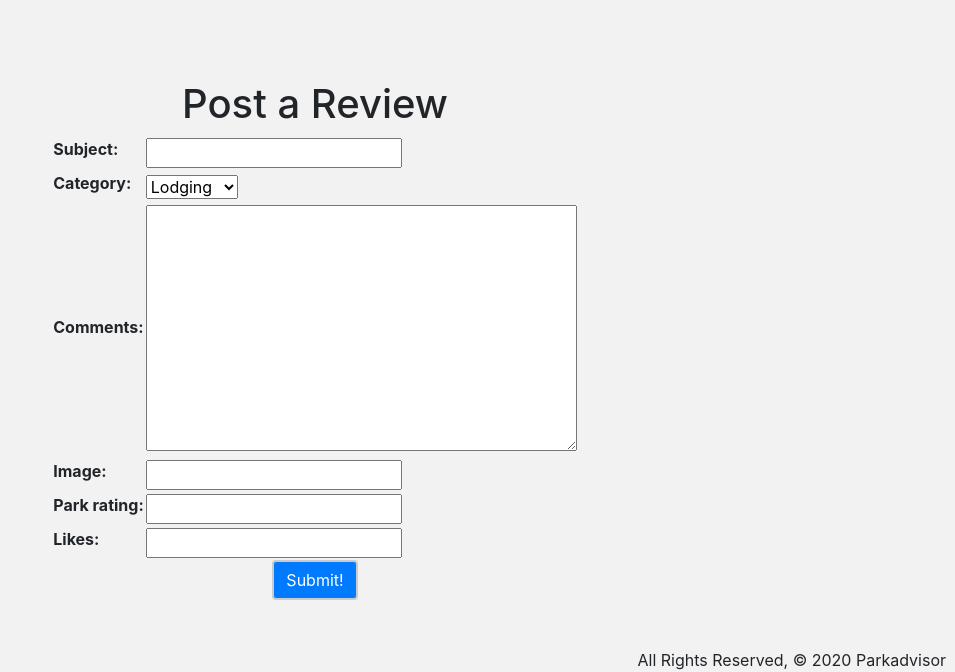
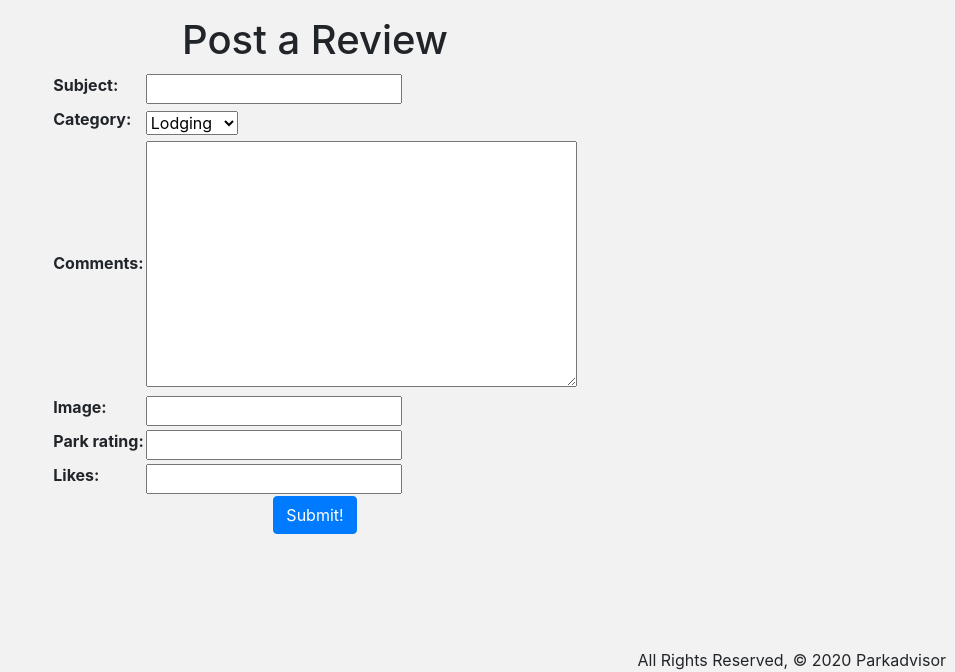
Before and after one commit to lauragsack/ParkAdvisor, a Django app: page /parks/1/add_review in a window 1280 px wide. Shown: the part 128-800 px from the top of the page, without its empty margins (325-1280 px from the left). Run offline with Django 3.2, Linux system fonts and the light colour scheme; the visitor is signed in with stand-in values (Sample User, id 1); some libraries are stand-ins or nearby versions.

Commit message:
Updates styling

```diff
--- a/parkadvisor/main_app/static/css/style.css
+++ b/parkadvisor/main_app/static/css/style.css
@@ -72,11 +72,10 @@ footer {
   display: flex;
   flex-direction: column;
   align-items: center;
-  padding-top: 5rem;
+  padding-top: 1rem;
 }
 
 .review-submit{
-  border: 2px solid #cbcbcb;
   display: block;
   margin: 0 auto;
 }
```
